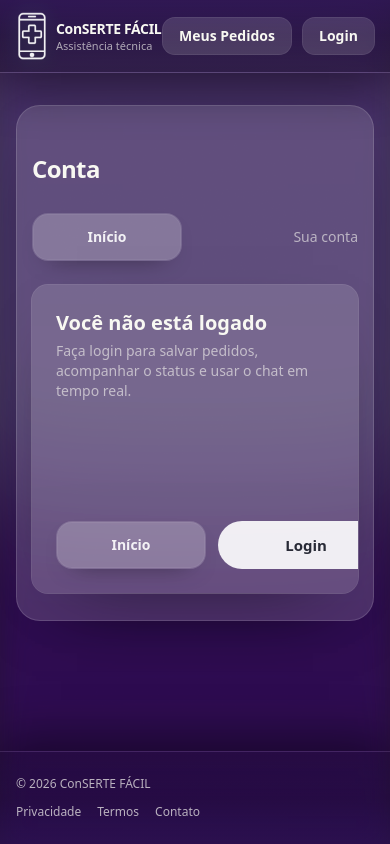
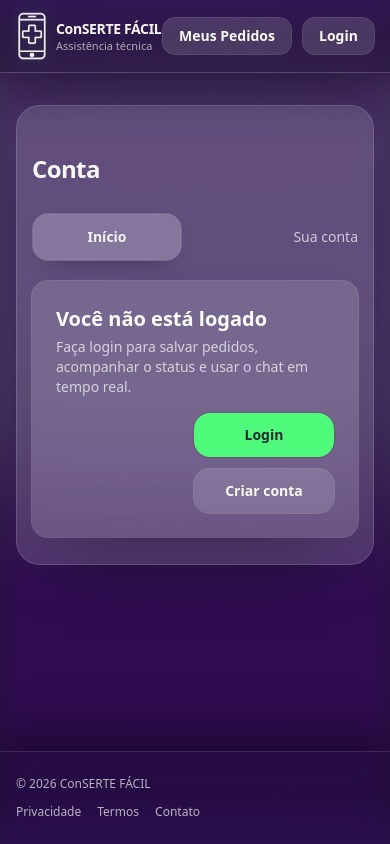
Before and after one commit to Gusmitioco/celular-project, a Next.js app in the folder frontend/: page /conta in a window 390 px wide. Built offline with nearby package versions, Linux system fonts and the light colour scheme; no server answers; a web font is replaced by a local one.

Commit message:
me salva git
HELLP

```diff
--- a/frontend/src/app/conta/page.tsx
+++ b/frontend/src/app/conta/page.tsx
@@ -1,218 +1,183 @@
 "use client";
 
-import React, { useEffect, useMemo, useState } from "react";
+import React from "react";
 import Link from "next/link";
 
 import { ClientShell } from "@/components/layout/ClientShell";
 import { Card } from "@/components/ui/Card";
 import HomeButton from "@/components/ui/HomeButton";
-import Button from "@/components/ui/Button";
+import { Button } from "@/components/ui/Button";
+import { useAuth } from "@/components/auth/AuthProvider";
 import { api } from "@/services/api";
 
-type Me = Awaited<ReturnType<typeof api.auth.me>>;
+type Me = Awaited<ReturnType<typeof api.getMe>>;
 
 export default function Page() {
-  const [me, setMe] = useState<Me | null>(null);
-  const [loading, setLoading] = useState(true);
-  const [error, setError] = useState<string | null>(null);
+  const { user, isLoading, refresh, logout } = useAuth();
 
-  const [editing, setEditing] = useState(false);
-  const [name, setName] = useState("");
-  const [phone, setPhone] = useState("");
+  // Mantém um perfil “completo” (phone etc.) quando o /me retorna mais campos
+  const [me, setMe] = React.useState<Me | null>(null);
+  const [loadingMe, setLoadingMe] = React.useState(false);
+  const [error, setError] = React.useState<string | null>(null);
 
-  useEffect(() => {
+  const isLoadingAll = isLoading || loadingMe;
+
+  React.useEffect(() => {
     let mounted = true;
+
+    // Se não existe sessão, não tenta carregar detalhes
+    if (!user) {
+      setMe(null);
+      return;
+    }
+
+    setLoadingMe(true);
+    setError(null);
+
     (async () => {
       try {
-        const data = await api.auth.me();
+        // Garante que o estado global esteja atualizado
+        await refresh();
+
+        const data = await api.getMe();
         if (!mounted) return;
-        setMe(data);
-      } catch (e: any) {
+        setMe(data ?? null);
+      } catch {
         if (!mounted) return;
+        // Se falhar, ainda podemos renderizar pelo menos o que o AuthProvider tem
         setMe(null);
-        // sem login -> tudo bem
       } finally {
         if (!mounted) return;
-        setLoading(false);
+        setLoadingMe(false);
       }
     })();
+
     return () => {
       mounted = false;
     };
-  }, []);
-
-  // mantém valores do form alinhados com o usuário carregado
-  useEffect(() => {
-    if (!me) return;
-    // tentativa de mapear campos comuns sem quebrar caso não existam
-    const anyMe: any = me as any;
-    setName(String(anyMe?.name ?? anyMe?.nome ?? ""));
-    setPhone(String(anyMe?.phone ?? anyMe?.telefone ?? anyMe?.whatsapp ?? ""));
-  }, [me]);
-
-  const displayName = useMemo(() => {
-    const anyMe: any = me as any;
-    return String(anyMe?.name ?? anyMe?.nome ?? anyMe?.email ?? "Usuário");
-  }, [me]);
+  }, [user, refresh]);
 
   async function onLogout() {
+    setError(null);
     try {
-      await api.auth.logout();
+      await logout();
       window.location.href = "/";
     } catch (e: any) {
       setError(e?.message ?? "Falha ao sair");
     }
   }
 
-  // por enquanto é UI (endpoint de update pode entrar depois)
-  async function onSaveProfile() {
-    setError(null);
-    // Ainda não há endpoint estável de update no api.ts.
-    // Quando definirmos, é só implementar aqui.
-    setError(
-      "Ainda não dá pra salvar alterações por aqui. Em breve vamos habilitar a edição de conta."
-    );
-  }
+  const anyMe: any = (me ?? user) as any;
+
+  const name = String(anyMe?.name ?? anyMe?.nome ?? "");
+  const email = String(anyMe?.email ?? "");
+  const phone = String(anyMe?.phone ?? anyMe?.telefone ?? anyMe?.whatsapp ?? "");
 
   return (
     <ClientShell title="Conta" maxWidthClassName="max-w-4xl">
-      <div className="flex items-center justify-between">
+      {/* Top bar */}
+      <div className="flex items-center justify-between gap-3">
         <HomeButton />
         <div className="text-right">
-          <div className="text-sm text-dracula-text/60">Sua conta</div>
+          <p className="text-sm text-white/70">Sua conta</p>
         </div>
       </div>
 
-      <div className="mt-6">
-        <Card>
-          <div className="flex min-h-[260px] flex-col gap-4">
-            {loading ? (
-              <div className="text-dracula-text/70">Carregando…</div>
-            ) : me ? (
-              <>
-                <div>
-                  <div className="text-xl font-semibold">{displayName}</div>
-                  <div className="mt-1 text-sm text-dracula-text/60">
-                    Aqui você vai poder ajustar dados da sua conta e acompanhar seus pedidos.
-                  </div>
-                </div>
+      <Card className="mt-5 p-6">
+        {isLoadingAll ? (
+          <div className="space-y-3">
+            <div className="h-5 w-40 rounded bg-white/10" />
+            <div className="h-4 w-80 rounded bg-white/10" />
+            <div className="h-4 w-72 rounded bg-white/10" />
+          </div>
+        ) : !user ? (
+          <div className="space-y-4">
+            <div>
+              <h2 className="text-xl font-semibold text-white">Você não está logado</h2>
+              <p className="mt-1 text-sm text-white/70">
+                Faça login para salvar pedidos, acompanhar o status e usar o chat em tempo real.
+              </p>
+            </div>
 
-                <div className="grid gap-3 md:grid-cols-2">
-                  <div className="rounded-2xl border border-white/10 bg-white/[0.05] p-4">
-                    <div className="text-xs text-dracula-text/60">Nome</div>
-                    <div className="mt-1 text-sm text-dracula-text/90">
-                      {name || "—"}
-                    </div>
-                  </div>
-                  <div className="rounded-2xl border border-white/10 bg-white/[0.05] p-4">
-                    <div className="text-xs text-dracula-text/60">Telefone / WhatsApp</div>
-                    <div className="mt-1 text-sm text-dracula-text/90">
-                      {phone || "—"}
-                    </div>
-                  </div>
-                </div>
+            <div className="flex flex-wrap items-center justify-end gap-3">
+              <Link href="/login">
+                <Button className="min-w-[140px]" variant="primary">
+                  Login
+                </Button>
+              </Link>
+              <Link href="/cadastro">
+                <Button className="min-w-[140px]" variant="secondary">
+                  Criar conta
+                </Button>
+              </Link>
+            </div>
+          </div>
+        ) : (
+          <div className="space-y-5">
+            <div>
+              <h2 className="text-xl font-semibold text-white">Seus dados</h2>
+              <p className="mt-1 text-sm text-white/70">
+                Aqui ficam as informações da sua conta. (Edição de senha fica para mais pra frente.)
+              </p>
+            </div>
 
-                {editing ? (
-                  <div className="rounded-2xl border border-white/10 bg-white/[0.04] p-4">
-                    <div className="text-sm font-semibold">Editar conta</div>
-                    <div className="mt-3 grid gap-3 md:grid-cols-2">
-                      <label className="space-y-1">
-                        <div className="text-xs text-dracula-text/60">Nome</div>
-                        <input
-                          value={name}
-                          onChange={(e) => setName(e.target.value)}
-                          className="w-full rounded-xl border border-white/10 bg-white/[0.06] px-4 py-3 text-sm text-dracula-text placeholder:text-dracula-text/40 outline-none transition focus:border-white/20"
-                          placeholder="Seu nome"
-                        />
-                      </label>
-                      <label className="space-y-1">
-                        <div className="text-xs text-dracula-text/60">Telefone / WhatsApp</div>
-                        <input
-                          value={phone}
-                          onChange={(e) => setPhone(e.target.value)}
-                          className="w-full rounded-xl border border-white/10 bg-white/[0.06] px-4 py-3 text-sm text-dracula-text placeholder:text-dracula-text/40 outline-none transition focus:border-white/20"
-                          placeholder="(00) 00000-0000"
-                        />
-                      </label>
-                    </div>
+            <div className="grid gap-4 sm:grid-cols-2">
+              <div className="rounded-xl bg-white/5 p-4 ring-1 ring-white/10">
+                <p className="text-xs text-white/60">Nome</p>
+                <p className="mt-1 text-base font-medium text-white">{name || "—"}</p>
+              </div>
 
-                    <div className="mt-4 flex flex-wrap items-center gap-3">
-                      <Button
-                        onClick={onSaveProfile}
-                        className="rounded-xl bg-white/10 px-5 py-3 text-sm font-semibold text-white/90 transition-all duration-300 ease-out hover:-translate-y-0.5 hover:bg-white/90 hover:text-dracula-bg"
-                      >
-                        Salvar
-                      </Button>
-                      <button
-                        onClick={() => setEditing(false)}
-                        className="rounded-xl border border-white/10 bg-white/[0.04] px-5 py-3 text-sm font-semibold text-white/80 transition-all duration-300 ease-out hover:-translate-y-0.5 hover:border-white/20 hover:bg-white/[0.06]"
-                      >
-                        Cancelar
-                      </button>
-                      <div className="text-xs text-dracula-text/60">
-                        Alteração de senha entra numa próxima etapa.
-                      </div>
-                    </div>
-                  </div>
-                ) : (
-                  <div className="text-sm text-dracula-text/60">
-                    Dica: depois do login, seus pedidos ficam salvos e você consegue acompanhar o status.
-                  </div>
-                )}
+              <div className="rounded-xl bg-white/5 p-4 ring-1 ring-white/10">
+                <p className="text-xs text-white/60">E-mail</p>
+                <p className="mt-1 text-base font-medium text-white break-all">{email || "—"}</p>
+              </div>
 
-                {error && (
-                  <div className="rounded-xl border border-pink-400/30 bg-pink-400/10 p-3 text-sm text-pink-200">
-                    {error}
-                  </div>
-                )}
+              <div className="rounded-xl bg-white/5 p-4 ring-1 ring-white/10 sm:col-span-2">
+                <p className="text-xs text-white/60">Telefone / WhatsApp</p>
+                <p className="mt-1 text-base font-medium text-white">{phone || "—"}</p>
+              </div>
+            </div>
 
-                <div className="mt-auto flex w-full items-center justify-between gap-3">
-                  <button
-                    onClick={() => setEditing((v) => !v)}
-                    className="h-12 w-44 select-none rounded-full border border-white/15 bg-white/[0.06] px-4 text-[15px] font-semibold text-white/90 backdrop-blur-sm transition-all duration-300 ease-out hover:-translate-y-0.5 hover:bg-white/90 hover:text-dracula-bg"
-                  >
-                    {editing ? "Fechar edição" : "Editar conta"}
-                  </button>
+            {error ? (
+              <p className="rounded-lg bg-red-500/10 px-3 py-2 text-sm text-red-100 ring-1 ring-red-400/20">
+                {error}
+              </p>
+            ) : null}
 
-                  <button
-                    onClick={onLogout}
-                    className="h-12 w-44 select-none rounded-full border border-red-400/25 bg-red-500/15 px-4 text-[15px] font-semibold text-red-100 backdrop-blur-sm transition-all duration-500 ease-out hover:-translate-y-0.5 hover:border-red-300/40 hover:bg-red-500/25 hover:shadow-[0_0_24px_rgba(239,68,68,0.18)]"
-                  >
-                    Sair
-                  </button>
-                </div>
-              </>
-            ) : (
-              <>
-                <div>
-                  <div className="text-xl font-semibold">Você não está logado</div>
-                  <div className="mt-1 text-sm text-dracula-text/60">
-                    Faça login para salvar pedidos, acompanhar o status e usar o chat em tempo real.
-                  </div>
-                </div>
+            <div className="flex flex-wrap items-center justify-between gap-3">
+              <Link href="/">
+                <Button className="min-w-[140px]" variant="secondary">
+                  Início
+                </Button>
+              </Link>
 
-                <div className="mt-auto flex w-full items-center justify-between gap-3">
-                  <HomeButton />
-                  <div className="flex gap-3">
-                    <Link
-                      href="/login"
-                      className="h-12 w-44 select-none rounded-full bg-white/90 px-4 text-center text-[15px] font-semibold leading-[48px] text-dracula-bg transition-all duration-300 ease-out hover:-translate-y-0.5 hover:bg-white"
-                    >
-                      Login
-                    </Link>
-                    <Link
-                      href="/cadastro"
-                      className="h-12 w-44 select-none rounded-full border border-white/15 bg-white/[0.06] px-4 text-center text-[15px] font-semibold leading-[48px] text-white/90 transition-all duration-300 ease-out hover:-translate-y-0.5 hover:border-white/25 hover:bg-white/[0.10]"
-                    >
-                      Criar conta
-                    </Link>
-                  </div>
-                </div>
-              </>
-            )}
+              <div className="flex flex-wrap items-center gap-3">
+                <Button
+                  type="button"
+                  variant="secondary"
+                  className="min-w-[160px] opacity-70 hover:opacity-100 transition-opacity"
+                  onClick={() =>
+                    setError(
+                      "Edição de conta (nome/telefone) entra na próxima etapa — falta endpoint estável no backend."
+                    )
+                  }
+                >
+                  Editar conta
+                </Button>
+
+                <Button
+                  type="button"
+                  variant="danger"
+                  className="min-w-[140px] transition-all duration-300 hover:-translate-y-[1px]"
+                  onClick={onLogout}
+                >
+                  Sair
+                </Button>
+              </div>
+            </div>
           </div>
-        </Card>
-      </div>
+        )}
+      </Card>
     </ClientShell>
   );
 }
--- a/frontend/src/services/api.ts
+++ b/frontend/src/services/api.ts
@@ -6,7 +6,35 @@
  * - remove trailing slashes
  * - remove a trailing "/api" (with optional slashes)
  */
-const rawBaseUrl = process.env.NEXT_PUBLIC_API_URL || (typeof window !== "undefined" ? `http://${window.location.hostname}:3001` : "http://localhost:3001");
+const rawBaseUrl = process.env.NEXT_PUBLIC_API_URL || "http://localhost:3001";
+
+// In dev it's common to start Next with -H 0.0.0.0, and some people copy that URL.
+// Browsers/phones can't reliably call 0.0.0.0 as a host, so we auto-fix it.
+function fixDevHost(input: string) {
+  try {
+    const url = new URL(input);
+    const isZero = url.hostname === "0.0.0.0";
+
+    // If no explicit env was set, and we're on a non-localhost hostname (e.g. phone/LAN),
+    // use the current page hostname for API calls.
+    const canUseWindow = typeof window !== "undefined" && !!window.location?.hostname;
+    const pageHost = canUseWindow ? window.location.hostname : "";
+
+    if (isZero && canUseWindow) {
+      url.hostname = pageHost || "localhost";
+      return url.toString();
+    }
+
+    // If env is not set and we are accessed via LAN IP, keep API on same host.
+    if (!process.env.NEXT_PUBLIC_API_URL && canUseWindow && pageHost && pageHost !== "localhost" && pageHost !== "127.0.0.1") {
+      url.hostname = pageHost;
+      return url.toString();
+    }
+  } catch {
+    // ignore
+  }
+  return input;
+}
 
 function normalizeBaseUrl(input: string) {
   const noTrail = input.replace(/\/+$/, "");
@@ -16,7 +44,7 @@ function normalizeBaseUrl(input: string) {
 
 // Exported so other modules (e.g. admin/store login screens) can reliably build URLs
 // regardless of whether NEXT_PUBLIC_API_URL includes a trailing "/api".
-export const apiBaseUrl = normalizeBaseUrl(rawBaseUrl);
+export const apiBaseUrl = normalizeBaseUrl(fixDevHost(rawBaseUrl));
 
 async function http<T>(path: string, init?: RequestInit): Promise<T> {
   const res = await fetch(`${apiBaseUrl}${path}`, {
```
Also changed, not shown: 2 other files (tests, documents, lock files or other folders).
